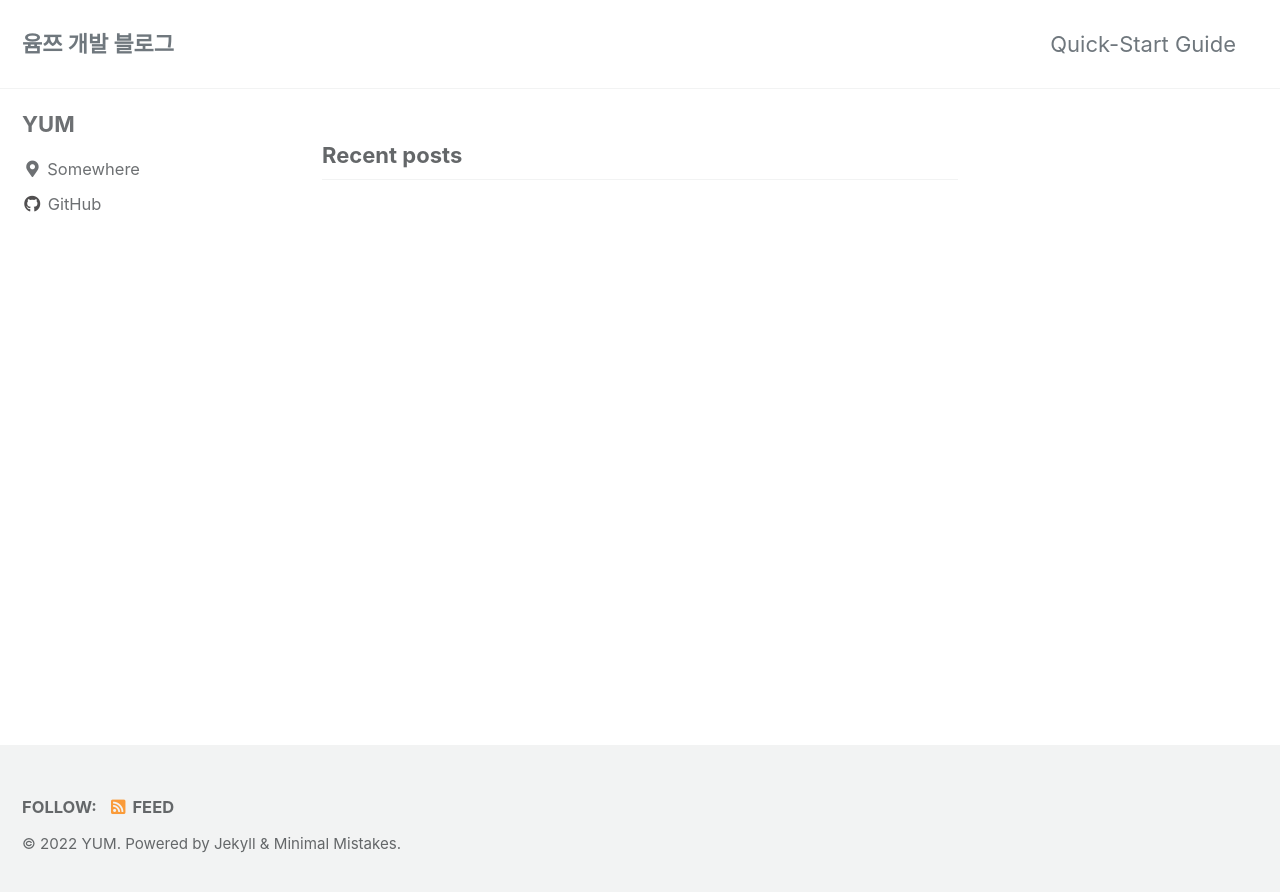
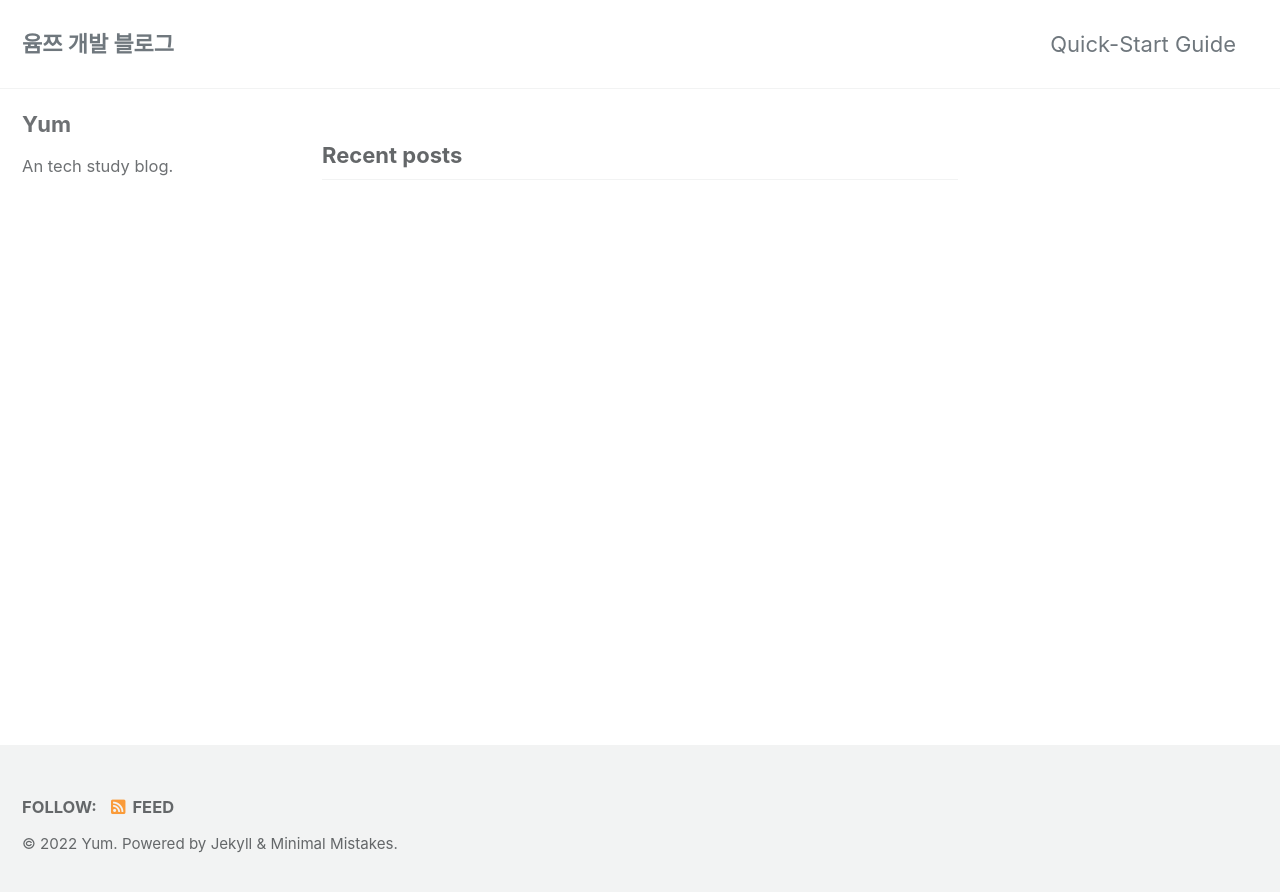
Before and after one commit to gkfgran5037/gkfgran5037.github.io, a Jekyll site: the page built from index.html, in a window 1280 px wide. Shown: the top 892 px of the page. Built offline with Jekyll 4.4.1, drawn with Linux system fonts in a browser that asks for light colours; cached includes are drawn as plain includes; the list of posts is cut into pages by our own code.

Commit message:
Update _config.yml

```diff
--- a/_config.yml
+++ b/_config.yml
@@ -19,8 +19,8 @@ locale                   : "en-US"
 title                    : "윰쯔 개발 블로그"
 title_separator          : "-"
 subtitle                 : # site tagline that appears below site title in masthead
-name                     : "YUM"
-description              : ""
+name                     : "Yum"
+description              : "An tech study blog."
 url                      : "https://gkfgran5037.github.io"
 baseurl                  : # the subpath of your site, e.g. "/blog"
 repository               : # GitHub username/repo-name e.g. "mmistakes/minimal-mistakes"
@@ -104,25 +104,39 @@ analytics:
 
 # Site Author
 author:
-  name             : "YUM"
+  name             : "Yum"
   avatar           : # path of avatar image, e.g. "/assets/images/bio-photo.jpg"
-  bio              : ""
-  location         : "Somewhere"
+  bio              : "An tech study blog."
   email            :
   links:
     - label: "Email"
       icon: "fas fa-fw fa-envelope-square"
-      # url: "gkfgran5037@naver.com"
+      # url: "mailto:your.name@email.com"
     - label: "Website"
       icon: "fas fa-fw fa-link"
       # url: "https://your-website.com"
+    - label: "Twitter"
+      icon: "fab fa-fw fa-twitter-square"
+      # url: "https://twitter.com/"
+    - label: "Facebook"
+      icon: "fab fa-fw fa-facebook-square"
+      # url: "https://facebook.com/"
     - label: "GitHub"
       icon: "fab fa-fw fa-github"
-      url: "https://github.com/gkfgran5037"
+      # url: "https://github.com/"
+    - label: "Instagram"
+      icon: "fab fa-fw fa-instagram"
+      # url: "https://instagram.com/"
 
 # Site Footer
 footer:
   links:
+    - label: "Twitter"
+      icon: "fab fa-fw fa-twitter-square"
+      # url:
+    - label: "Facebook"
+      icon: "fab fa-fw fa-facebook-square"
+      # url:
     - label: "GitHub"
       icon: "fab fa-fw fa-github"
       # url:
@@ -131,6 +145,9 @@ footer:
       # url:
     - label: "Bitbucket"
       icon: "fab fa-fw fa-bitbucket"
+      # url:
+    - label: "Instagram"
+      icon: "fab fa-fw fa-instagram"
       # url:
 
 
```
